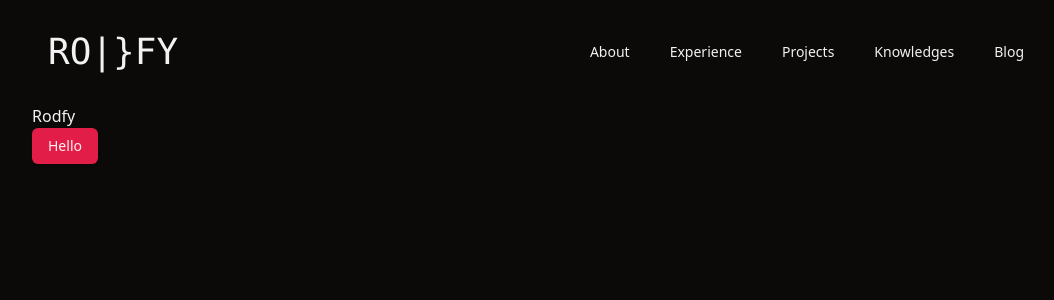
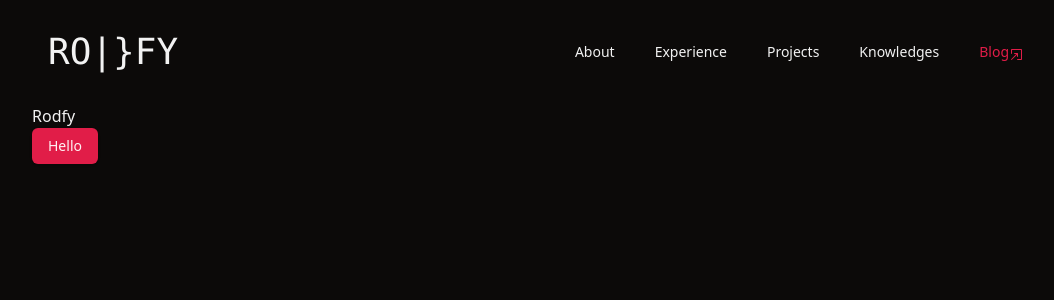
Before and after one commit to rodrigomsrocha/rodfy, a React (Vite) app: page / in a window 1280 px wide. Shown: the top 300 px of the page, without its empty margins (96-1150 px from the left). Built offline with nearby package versions, Linux system fonts and the light colour scheme.

Commit message:
push before backup

```diff
--- a/src/components/header/index.tsx
+++ b/src/components/header/index.tsx
@@ -1,4 +1,4 @@
-import { HamburgerMenuIcon } from '@radix-ui/react-icons'
+import { HamburgerMenuIcon, OpenInNewWindowIcon } from '@radix-ui/react-icons'
 import { Button } from '../ui/button'
 import {
   DropdownMenu,
@@ -35,13 +35,15 @@ export function Header() {
             </Button>
           </li>
           <li>
-            <Button variant="ghost">
+            <Button variant="link">
               <a
+                className='flex items-end'
                 href="https://dev-nook.vercel.app/"
                 target="_blank"
                 rel="noreferrer"
               >
                 Blog
+                <OpenInNewWindowIcon />
               </a>
             </Button>
           </li>
@@ -55,25 +57,27 @@ export function Header() {
         </DropdownMenuTrigger>
         <DropdownMenuContent align="end" forceMount>
           <DropdownMenuGroup>
-            <DropdownMenuItem>
+            <DropdownMenuItem asChild>
               <a href="#about">About</a>
             </DropdownMenuItem>
-            <DropdownMenuItem>
+            <DropdownMenuItem asChild>
               <a href="#experience">Experience</a>
             </DropdownMenuItem>
-            <DropdownMenuItem>
+            <DropdownMenuItem asChild>
               <a href="#projects">Projects</a>
             </DropdownMenuItem>
-            <DropdownMenuItem>
+            <DropdownMenuItem asChild>
               <a href="#knowledges">Knowledges</a>
             </DropdownMenuItem>
-            <DropdownMenuItem>
+            <DropdownMenuItem asChild>
                 <a
+                  className='flex items-end text-primary hover:underline'
                   href="https://dev-nook.vercel.app/"
                   target="_blank"
                   rel="noreferrer"
                 >
                   Blog
+                  <OpenInNewWindowIcon />
                 </a>
             </DropdownMenuItem>
           </DropdownMenuGroup>
```
Also changed, not shown: src/components/hero/index.tsx (added). Lines whose indentation alone changed are shown as unchanged.
